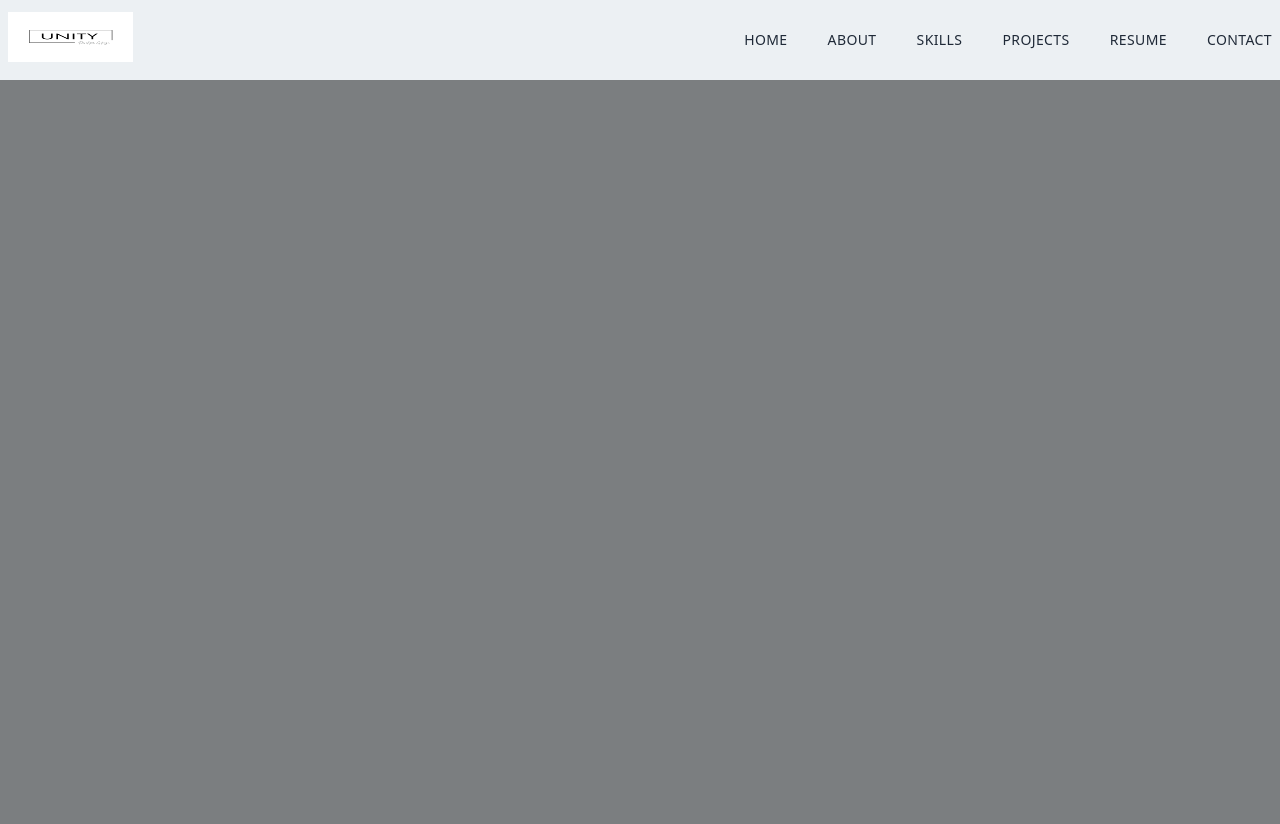
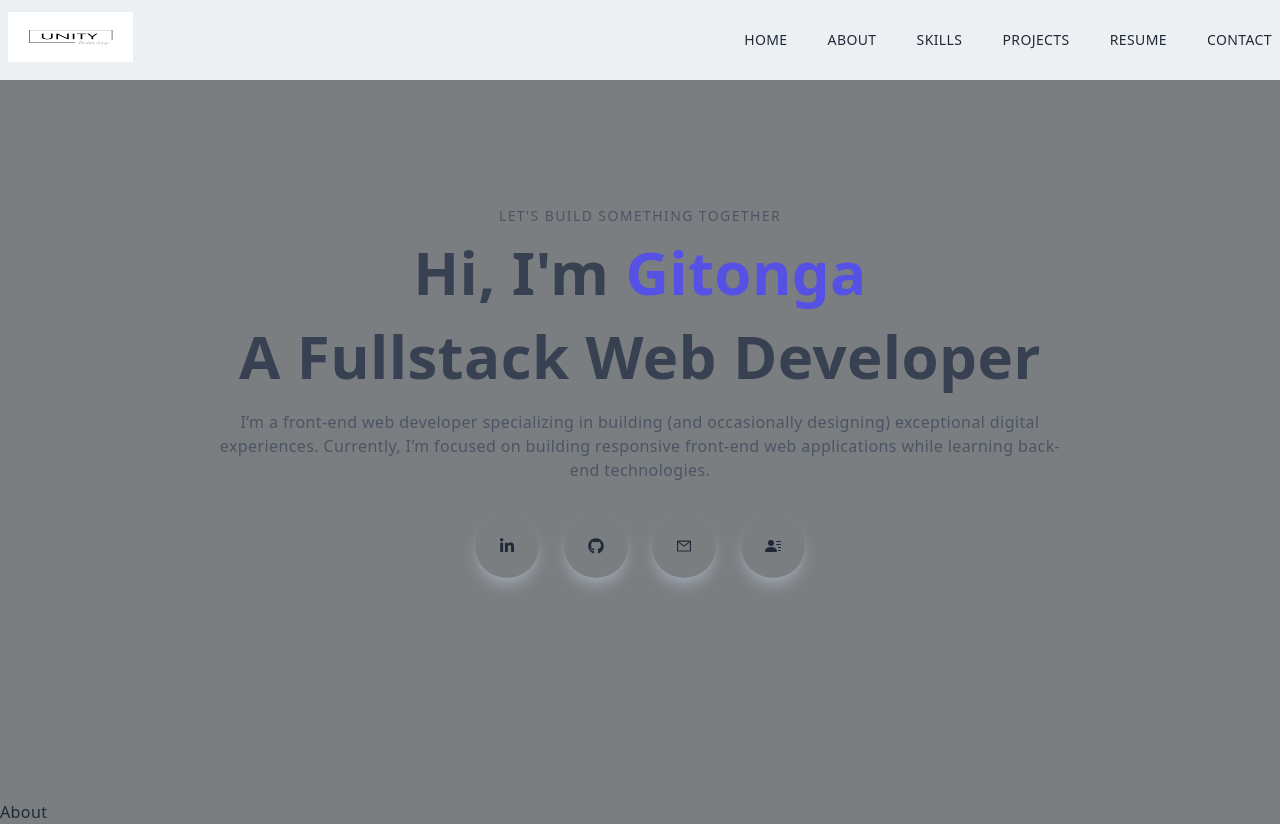
Before and after one commit to Developer-Gitonga/intro, a Next.js app: page / in a window 1280 px wide. Before the commit the page ends 800 px from the top, so only its background shows below. Built offline with nearby package versions, Linux system fonts and the light colour scheme.

Commit message:
ch:boilerplate series

```diff
--- /dev/null
+++ b/components/About.js
@@ -0,0 +1,9 @@
+import React from 'react'
+
+const About = () => {
+  return (
+    <div>About</div>
+  )
+}
+
+export default About
--- /dev/null
+++ b/components/Main.js
@@ -0,0 +1,44 @@
+import React from "react";
+import { AiOutlineMail } from "react-icons/ai";
+import { BsFillPersonLinesFill } from "react-icons/bs";
+import { FaGithub, FaLinkedinIn } from "react-icons/fa";
+
+const Main = () => {
+  return (
+    <div id="home" className="w-full h-screen text-center">
+      <div className="max-w-[1240px] w-full h-full mx-auto p-2 flex justify-center items-center">
+        <div>
+          <p className="text-sm tracking-widest text-gray-600 uppercase">
+            LET'S BUILD SOMETHING TOGETHER
+          </p>
+          <h1 className="py-4 text-gray-700">
+            Hi, I'm <span className="text-[#5651e5]"> Gitonga</span>
+          </h1>
+          <h1 className="py-2 text-gray-700">A Fullstack Web Developer</h1>
+          <p className="py-4 text-gray-600 max-w-[70%] m-auto">
+            I’m a front-end web developer specializing in building (and
+            occasionally designing) exceptional digital experiences. Currently,
+            I’m focused on building responsive front-end web applications while
+            learning back-end technologies.
+          </p>
+          <div className="flex items-center justify-between max-w-[330px] m-auto py-4">
+            <div className="p-6 duration-300 ease-in rounded-full shadow-lg cursor-pointer shadow-gray-400 hover:scale-110">
+              <FaLinkedinIn />
+            </div>
+            <div className="p-6 duration-300 ease-in rounded-full shadow-lg cursor-pointer shadow-gray-400 hover:scale-110">
+              <FaGithub />
+            </div>
+            <div className="p-6 duration-300 ease-in rounded-full shadow-lg cursor-pointer shadow-gray-400 hover:scale-110">
+              <AiOutlineMail />
+            </div>
+            <div className="p-6 duration-300 ease-in rounded-full shadow-lg cursor-pointer shadow-gray-400 hover:scale-110">
+              <BsFillPersonLinesFill />
+            </div>
+          </div>
+        </div>
+      </div>
+    </div>
+  );
+};
+
+export default Main;
--- a/pages/index.js
+++ b/pages/index.js
@@ -1,6 +1,8 @@
 import Head from 'next/head'
 import Image from 'next/image'
 import Navbar from '../components/Navbar'
+import Main from '../components/Main'
+import About from '../components/About'
 
 
 export default function Home() {
@@ -13,7 +15,8 @@
       </Head>
 
       <Navbar/>
-
+      <Main/>
+      <About/>
     </div>
   )
 }
```
